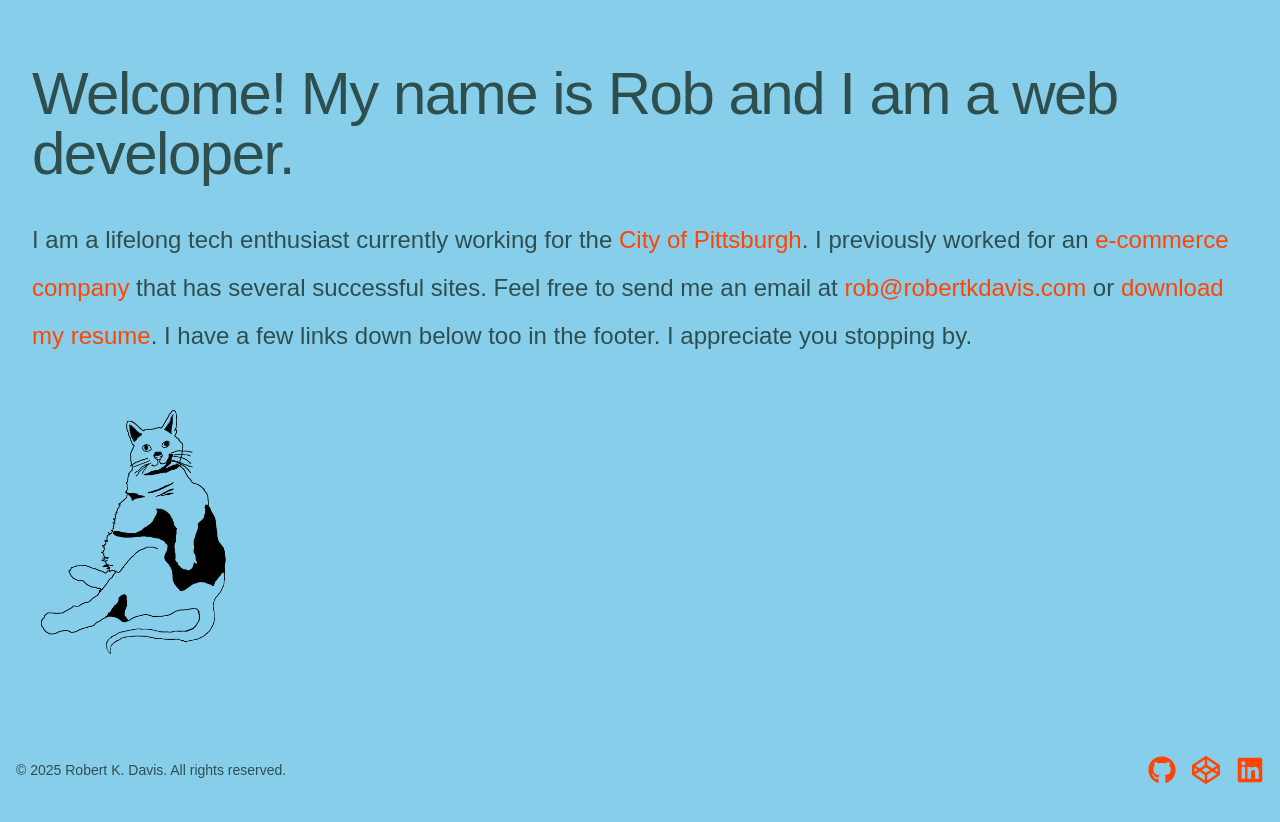
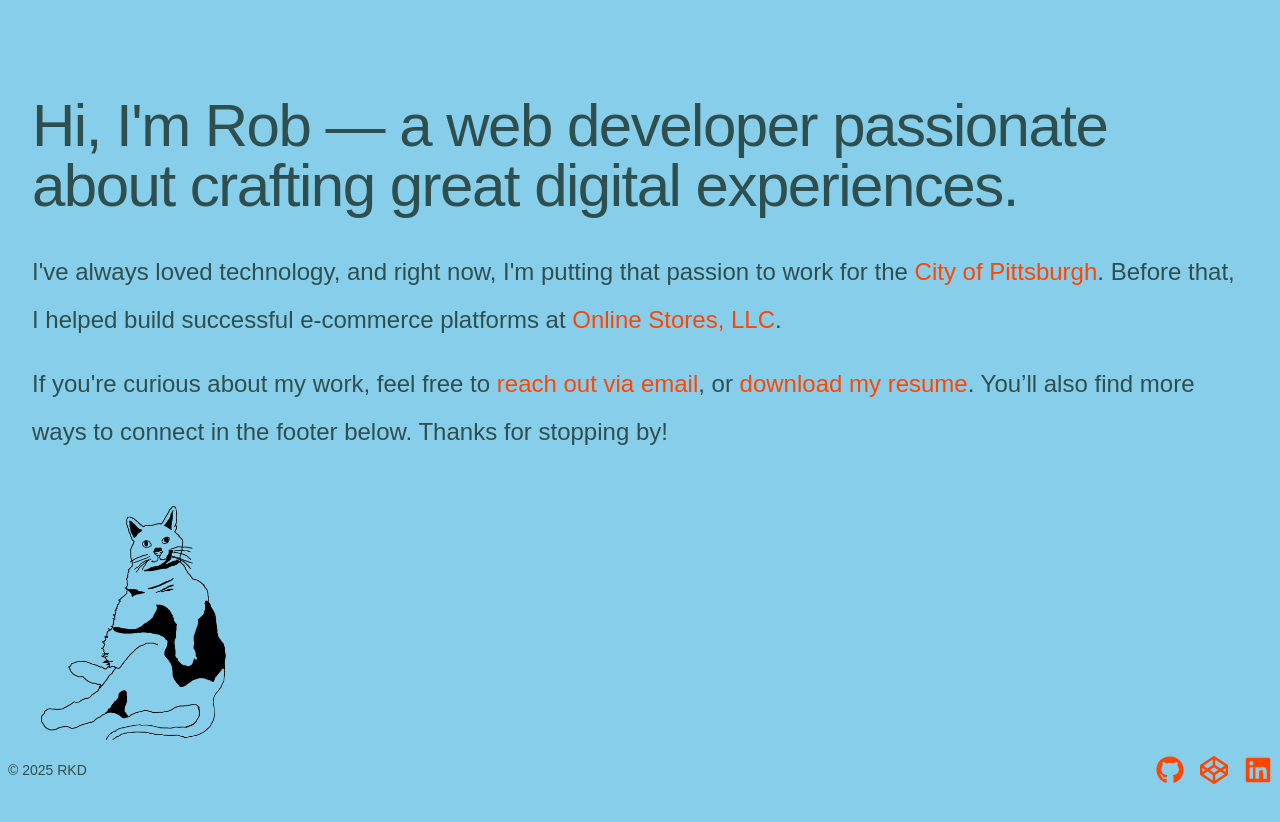
Before and after one commit to rkd412/my-portfolio-redux, a Next.js app: page / in a window 1280 px wide. Shown: the top 822 px of the page. Built offline with nearby package versions, Linux system fonts and the light colour scheme.

Commit message:
More spacing issues. Content rewritten too.

```diff
--- a/app/not-found.tsx
+++ b/app/not-found.tsx
@@ -2,7 +2,7 @@ import Link from "next/link";
 
 export default function Custom404() {
   return (
-    <h1 className="m-8 text-4xl leading-none tracking-tight md:text-5xl lg:text-6xl">
+    <h1 className="m-4 text-4xl selection:tracking-tight md:text-5xl lg:text-6xl">
       Hey! You&apos;re not suppose to be here. That&apos;s alright though.{" "}
       <Link href="/">Here, let&apos;s head back home</Link>.
     </h1>
--- a/components/footer.tsx
+++ b/components/footer.tsx
@@ -3,10 +3,10 @@ import { FaGithub, FaCodepen, FaLinkedin } from "react-icons/fa";
 
 export default function Footer() {
   return (
-    <footer className="m-4 py-4 sticky bottom-0">
+    <footer className="m-2 py-4 sticky bottom-0">
       <div className="container mx-auto flex justify-between items-center">
         <p className="text-sm">
-          &copy; 2025 Robert K. Davis. All rights reserved.
+          &copy; 2025 RKD
         </p>
 
         <div className="flex space-x-4">
--- a/components/text.tsx
+++ b/components/text.tsx
@@ -1,11 +1,11 @@
 export default function Text() {
   return (
     <>
-      <h1 className="mb-8 mt-8 text-4xl leading-relaxed tracking-tight md:text-5xl lg:text-6xl">
-        Welcome! My name is Rob and I am a web developer.
+      <h1 className="mt-16 mb-8 text-4xl tracking-tight md:text-5xl lg:text-6xl">
+        Hi, I'm Rob — a web developer passionate about crafting great digital experiences.
       </h1>
-      <p className="mb-8 text-2xl leading-loose">
-        I am a lifelong tech enthusiast currently working for the{" "}
+      <p className="mb-4 text-2xl leading-loose">
+        I've always loved technology, and right now, I'm putting that passion to work for the{" "}
         <a
           aria-label="City of Pittsburgh"
           href="https://pittsburghpa.gov/"
@@ -14,25 +14,27 @@ export default function Text() {
         >
           City of Pittsburgh
         </a>
-        . I previously worked for an{" "}
+        . Before that, I helped build successful e-commerce platforms at{" "}
         <a
           aria-label="Online Stores, LLC"
           href="https://www.onlinestores.com/"
           target="_blank"
           rel="noopener noreferrer"
         >
-          e-commerce company
-        </a>{" "}
-        that has several successful sites. Feel free to send me an email at{" "}
+          Online Stores, LLC
+        </a>
+        .
+      </p>
+      <p className="mb-8 text-2xl leading-loose">
+        If you're curious about my work, feel free to{" "}
         <a aria-label="my email address" href="mailto:rob@robertkdavis.com">
-          rob@robertkdavis.com
-        </a>{" "}
-        or{" "}
+          reach out via email
+        </a>
+        , or{" "}
         <a href="/resume.pdf" download="resume">
           download my resume
         </a>
-        . I have a few links down below too in the footer. I appreciate you
-        stopping by.
+        . You’ll also find more ways to connect in the footer below. Thanks for stopping by!
       </p>
     </>
   );
```
